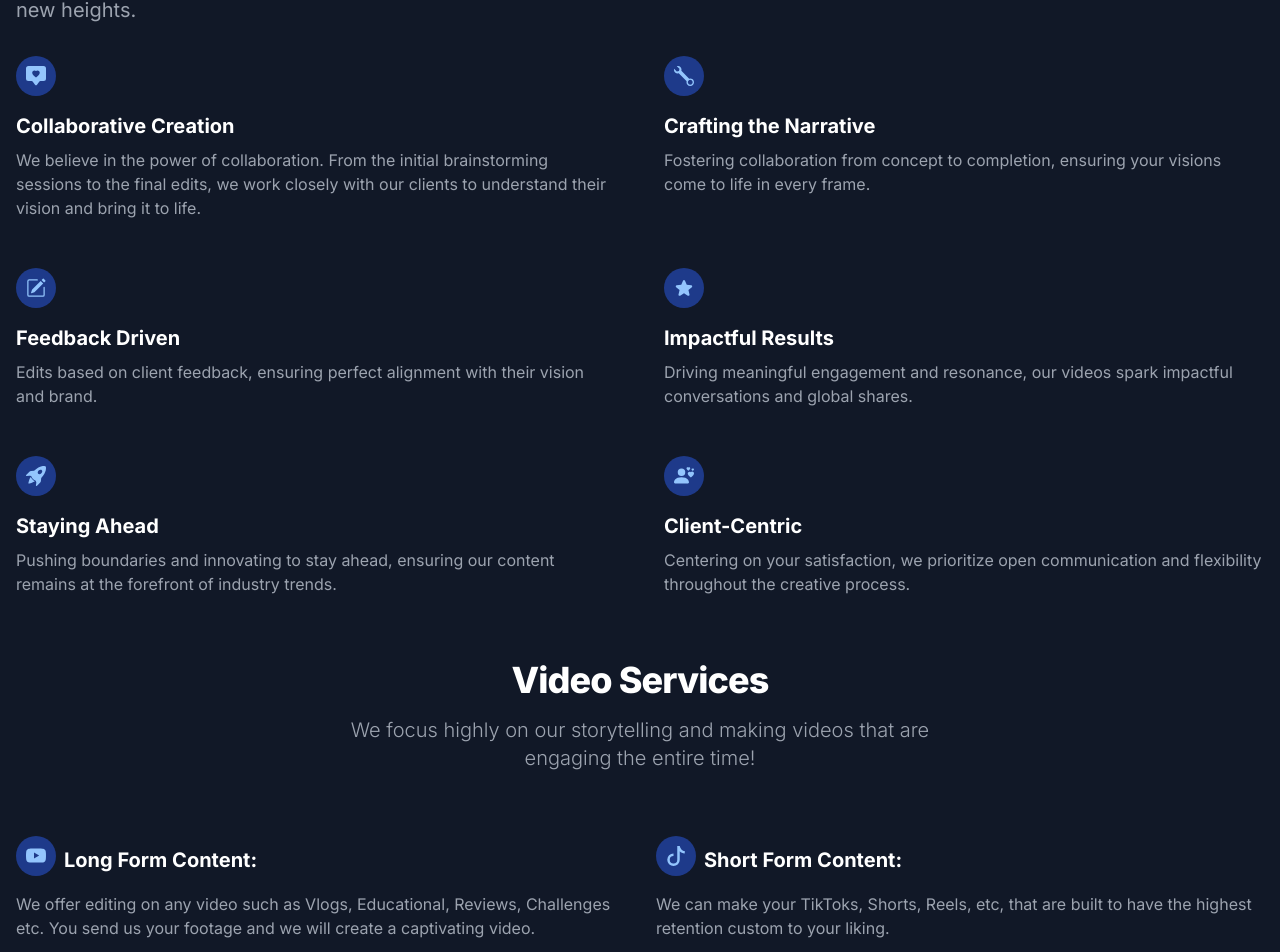
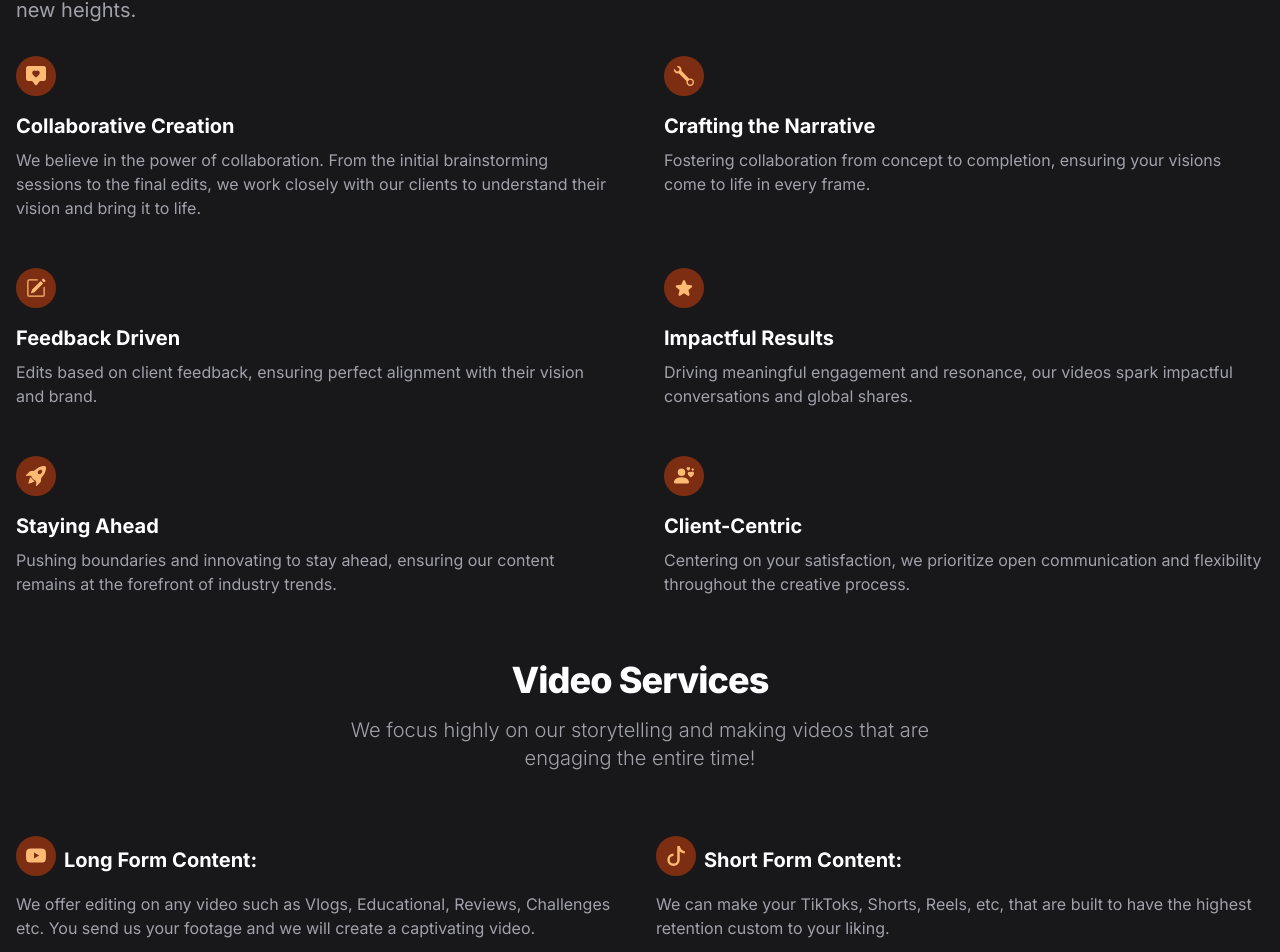
Before and after one commit to LiamCharles2001/Visionary-Studios-Media, a Next.js app: page / in a window 1280 px wide. Shown: the part 1308-2260 px from the top of the page. Built offline with nearby package versions, Linux system fonts and the light colour scheme; grey boxes are pictures that could not be loaded.

Commit message:
Improved Color

```diff
--- a/app/components/Header.tsx
+++ b/app/components/Header.tsx
@@ -5,7 +5,7 @@ const Nav = () => {
   return (
 
 <header>
-    <nav className="bg-white border-gray-200 px-4 lg:px-6 py-2.5 dark:bg-gray-800">
+    <nav className="bg-white border-gray-200 px-4 lg:px-6 py-2.5 dark:bg-zinc-800">
         <div className="flex flex-wrap justify-between items-center mx-auto max-w-screen-xl">
             <a href="#" className="flex items-center">
             <Image
--- a/app/components/JamesSection.tsx
+++ b/app/components/JamesSection.tsx
@@ -2,10 +2,10 @@ import Image from "next/image";
 
 const JamesSection = () => {
   return (
-    <section className="bg-white dark:bg-gray-900">
+    <section className="bg-white dark:bg-zinc-900">
       <div className="gap-16 items-center py-8 px-4 mx-auto max-w-screen-xl lg:grid lg:grid-cols-2 lg:py-16 lg:px-6">
-        <div className="font-light text-gray-500 sm:text-lg dark:text-gray-400">
-          <h2 className="mb-4 text-4xl tracking-tight font-extrabold text-gray-900 dark:text-white">
+        <div className="font-light text-zinc-500 sm:text-lg dark:text-zinc-400">
+          <h2 className="mb-4 text-4xl tracking-tight font-extrabold text-zinc-900 dark:text-white">
             James Smolak
           </h2>
           <p className="mb-4">
--- a/app/components/PortfolioSectionRevision.tsx
+++ b/app/components/PortfolioSectionRevision.tsx
@@ -1,13 +1,13 @@
 const PortfolioSectionRevision = () => {
   return (
-    <section className="bg-white dark:bg-gray-900">
+    <section className="bg-white dark:bg-zinc-900">
       <div className="py-8 px-4 mx-auto max-w-screen-xl sm:py-16 lg:px-6">
         <div className="max-w-screen-md mb-8 lg:mb-16">
-          <h2 className="mb-4 text-4xl tracking-tight font-extrabold text-gray-900 dark:text-white">
+          <h2 className="mb-4 text-4xl tracking-tight font-extrabold text-zinc-900 dark:text-white">
             Welcome to Our Studio: Crafting Professional Video Content for
             YouTubers and TikTokers
           </h2>
-          <p className="text-gray-500 sm:text-xl dark:text-gray-400">
+          <p className="text-zinc-500 sm:text-xl dark:text-zinc-400">
             At our studio, we're not just video editors; we're storytellers. Our
             team specializes in partnering with YouTubers and TikTokers to
             elevate their content to new heights.
@@ -28,7 +28,7 @@ const PortfolioSectionRevision = () => {
             <h3 className="mb-2 text-xl font-bold dark:text-white">
               Collaborative Creation
             </h3>
-            <p className="text-gray-500 dark:text-gray-400">
+            <p className="text-zinc-500 dark:text-zinc-400">
               We believe in the power of collaboration. From the initial
               brainstorming sessions to the final edits, we work closely with
               our clients to understand their vision and bring it to life.
@@ -48,7 +48,7 @@ const PortfolioSectionRevision = () => {
             <h3 className="mb-2 text-xl font-bold dark:text-white">
               Crafting the Narrative
             </h3>
-            <p className="text-gray-500 dark:text-gray-400">
+            <p className="text-zinc-500 dark:text-zinc-400">
               Fostering collaboration from concept to completion, ensuring your
               visions come to life in every frame.
             </p>
@@ -71,7 +71,7 @@ const PortfolioSectionRevision = () => {
             <h3 className="mb-2 text-xl font-bold dark:text-white">
               Feedback Driven
             </h3>
-            <p className="text-gray-500 dark:text-gray-400">
+            <p className="text-zinc-500 dark:text-zinc-400">
               Edits based on client feedback, ensuring perfect alignment with
               their vision and brand.
             </p>
@@ -94,7 +94,7 @@ const PortfolioSectionRevision = () => {
             <h3 className="mb-2 text-xl font-bold dark:text-white">
               Impactful Results
             </h3>
-            <p className="text-gray-500 dark:text-gray-400">
+            <p className="text-zinc-500 dark:text-zinc-400">
               Driving meaningful engagement and resonance, our videos spark
               impactful conversations and global shares.
             </p>
@@ -114,7 +114,7 @@ const PortfolioSectionRevision = () => {
             <h3 className="mb-2 text-xl font-bold dark:text-white">
               Staying Ahead
             </h3>
-            <p className="text-gray-500 dark:text-gray-400">
+            <p className="text-zinc-500 dark:text-zinc-400">
               Pushing boundaries and innovating to stay ahead, ensuring our
               content remains at the forefront of industry trends.
             </p>
@@ -136,7 +136,7 @@ const PortfolioSectionRevision = () => {
             <h3 className="mb-2 text-xl font-bold dark:text-white">
               Client-Centric
             </h3>
-            <p className="text-gray-500 dark:text-gray-400">
+            <p className="text-zinc-500 dark:text-zinc-400">
               Centering on your satisfaction, we prioritize open communication
               and flexibility throughout the creative process.
             </p>
--- a/app/components/ServiceSection.tsx
+++ b/app/components/ServiceSection.tsx
@@ -5,13 +5,13 @@ import { JSX, SVGProps } from "react";
 
 export default function ServiceSection() {
   return (
-    <section className="bg-white dark:bg-gray-900">
+    <section className="bg-white dark:bg-zinc-900">
       <div className="container mx-auto px-4 py-8">
         <div className="mx-auto max-w-screen-sm text-center mb-8 lg:mb-16">
-          <h2 className="mb-4 text-4xl tracking-tight font-extrabold text-gray-900 dark:text-white">
+          <h2 className="mb-4 text-4xl tracking-tight font-extrabold text-zinc-900 dark:text-white">
             Video Services
           </h2>
-          <p className="font-light text-gray-500 lg:mb-16 sm:text-xl dark:text-gray-400">
+          <p className="font-light text-zinc-500 lg:mb-16 sm:text-xl dark:text-zinc-400">
             We focus highly on our storytelling and making videos that are
             engaging the entire time!
           </p>
@@ -35,7 +35,7 @@ export default function ServiceSection() {
               </h3>
             </div>
 
-            <p className="text-gray-500 dark:text-gray-400">
+            <p className="text-zinc-500 dark:text-zinc-400">
               We offer editing on any video such as Vlogs, Educational, Reviews,
               Challenges etc. You send us your footage and we will create a
               captivating video.
@@ -101,7 +101,7 @@ export default function ServiceSection() {
               </h3>
             </div>
 
-            <p className="text-gray-500 dark:text-gray-400">
+            <p className="text-zinc-500 dark:text-zinc-400">
               We can make your TikToks, Shorts, Reels, etc, that are built to
               have the highest retention custom to your liking.
             </p>
@@ -160,7 +160,7 @@ export default function ServiceSection() {
             </h3>
           </div>
 
-          <p className="text-gray-500 dark:text-gray-400">
+          <p className="text-zinc-500 dark:text-zinc-400">
             If you need us to edit a promotional video, music video, events
             video, we do it all!
           </p>
--- a/app/components/SocialProofSection.tsx
+++ b/app/components/SocialProofSection.tsx
@@ -1,23 +1,23 @@
 const SocialProofSection = () => {
   return (
-    <section className="bg-white dark:bg-gray-900">
+    <section className="bg-white dark:bg-zinc-900">
       <div className="max-w-screen-xl px-4 py-8 mx-auto text-center lg:py-16 lg:px-6">
-        <dl className="grid max-w-screen-md gap-8 mx-auto text-gray-900 sm:grid-cols-3 dark:text-white">
+        <dl className="grid max-w-screen-md gap-8 mx-auto text-zinc-900 sm:grid-cols-3 dark:text-white">
           <div className="flex flex-col items-center justify-center">
             <dt className="mb-2 text-3xl md:text-4xl font-extrabold">73M+</dt>
-            <dd className="font-light text-gray-500 dark:text-gray-400">
+            <dd className="font-light text-zinc-500 dark:text-zinc-400">
               views
             </dd>
           </div>
           <div className="flex flex-col items-center justify-center">
             <dt className="mb-2 text-3xl md:text-4xl font-extrabold">1B+</dt>
-            <dd className="font-light text-gray-500 dark:text-gray-400">
+            <dd className="font-light text-zinc-500 dark:text-zinc-400">
               contributors??
             </dd>
           </div>
           <div className="flex flex-col items-center justify-center">
             <dt className="mb-2 text-3xl md:text-4xl font-extrabold">4M+</dt>
-            <dd className="font-light text-gray-500 dark:text-gray-400">
+            <dd className="font-light text-zinc-500 dark:text-zinc-400">
               organizations??
             </dd>
           </div>
--- a/tailwind.config.ts
+++ b/tailwind.config.ts
@@ -11,8 +11,58 @@ const config: Config = {
   theme: {
     extend: {
       colors: {
-        primary: { "50": "#eff6ff", "100": "#dbeafe", "200": "#bfdbfe", "300": "#93c5fd", "400": "#60a5fa", "500": "#3b82f6", "600": "#2563eb", "700": "#1d4ed8", "800": "#1e40af", "900": "#1e3a8a", "950": "#172554" }
+        primary: {
+          '50': '#fff7ed',
+          '100': '#ffedd5',
+          '200': '#fed7aa',
+          '300': '#fdba74',
+          '400': '#fb923c',
+          '500': '#f97316',
+          '600': '#ea580c',
+          '700': '#c2410c',
+          '800': '#9a3412',
+          '900': '#7c2d12',
+          '950': '#431407',
+      },
+      lightShades : {
+
+      },
+      lightAccent : {
+
+      },
+      accent : {
+        '50': '#fff1f2',
+        '100': '#ffe4e6',
+        '200': '#fecdd3',
+        '300': '#fda4af',
+        '400': '#fb7185',
+        '500': '#f43f5e',
+        '600': '#e11d48',
+        '700': '#be123c',
+        '800': '#9f1239',
+        '900': '#881337',
+        '950': '#4c0519',
+      },
+      complementary : {
+        '50': '#fffbeb',
+        '100': '#fef3c7',
+        '200': '#fde68a',
+        '300': '#fcd34d',
+        '400': '#fbbf24',
+        '500': '#f59e0b',
+        '600': '#d97706',
+        '700': '#b45309',
+        '800': '#92400e',
+        '900': '#78350f',
+        '950': '#451a03',
+      },
+      darkAccent : {
+
+      },
+      darkShades : {
+
       }
+    }
     },
     fontFamily: {
       'body': [
```
Also changed, not shown: app/components/Footer.tsx (+5 -5 lines), app/components/HeroSection.tsx (+8 -5 lines), app/components/TestimonialsSection.tsx (+27 -27 lines), notes/Notes.txt.
